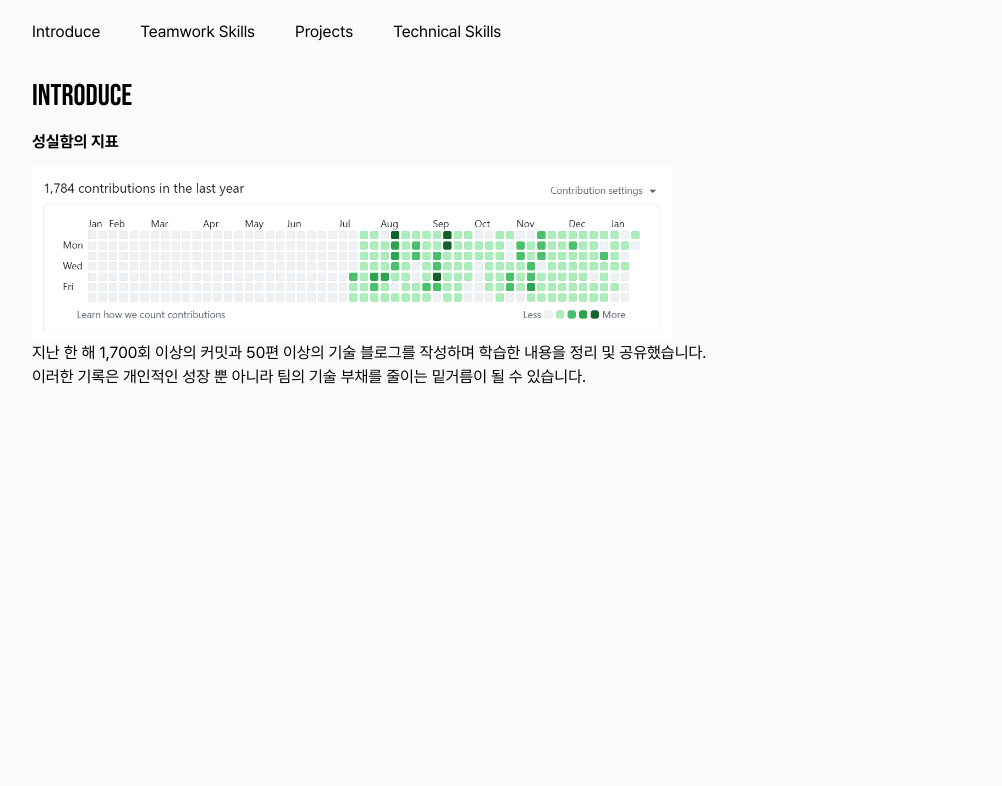
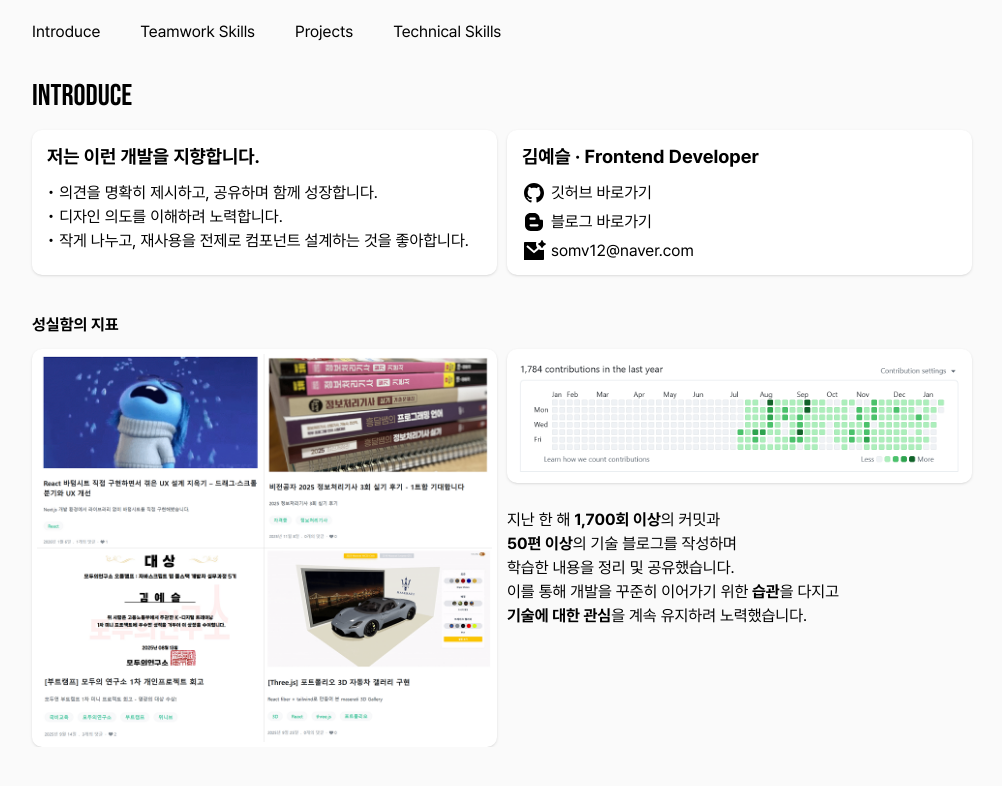
Before and after one commit to yeaseula/second-portfolio, a React (Vite) app: page /introduce in a window 1280 px wide. Shown: the top 786 px of the page, without its empty margins (138-1140 px from the left). Built offline with nearby package versions, Linux system fonts and the light colour scheme.

Commit message:
introduce: 내용 추가 및 grid 레이아웃 수정

```diff
--- a/src/aboutme/AboutInner.tsx
+++ b/src/aboutme/AboutInner.tsx
@@ -1,22 +1,78 @@
+import { RiGithubFill, RiBloggerFill, RiMailAiFill } from "@remixicon/react";
 export function AboutInner() {
   return (
     <section className="">
       <div>
+        <div className="mt-5 grid grid-cols-2 gap-4">
+          <div className="bg-white py-5 px-6 rounded-2xl shadow-sm">
+            <p className="text-3xl ff-b mb-4">저는 이런 개발을 지향합니다.</p>
+            <p>• 의견을 명확히 제시하고, 공유하며 함께 성장합니다.</p>
+            <p>• 디자인 의도를 이해하려 노력합니다.</p>
+            <p>
+              • 작게 나누고, 재사용을 전제로 컴포넌트 설계하는 것을 좋아합니다.
+            </p>
+          </div>
+          <div className=" bg-white py-5 px-6 rounded-2xl shadow-sm">
+            <p className="text-3xl ff-b">김예슬 · Frontend Developer</p>
+            <p className="mt-4">
+              <a
+                href="https://github.com/yeaseula"
+                target="_blank"
+                className="flex gap-2"
+              >
+                <RiGithubFill /> 깃허브 바로가기
+              </a>
+            </p>
+            <p className="mt-2">
+              <a
+                href="https://velog.io/@somv/posts"
+                target="_blank"
+                className="flex gap-2"
+              >
+                <RiBloggerFill /> 블로그 바로가기
+              </a>
+            </p>
+            <p className="mt-2">
+              <a
+                href="mailto:somv12@naver.com"
+                target="_blank"
+                className="flex gap-2"
+              >
+                <RiMailAiFill /> somv12@naver.com
+              </a>
+            </p>
+          </div>
+        </div>
+      </div>
+      <div className="mt-15">
         <h2>성실함의 지표</h2>
-                <div className="mt-5 w-[50vw]">
-                    <img src="/image/about-commit.png"
-                    alt=""
+        <div className="mt-5 grid grid-cols-2 gap-4">
+          <div className="bg-white rounded-2xl shadow-sm overflow-hidden p-2">
+            <img
+              src="/image/introduce/about-blog.png"
+              alt="블로그 작성 기록 샘플"
             />
           </div>
           <div>
-                    <p>지난 한 해 1,700회 이상의 커밋과 50편 이상의 기술 블로그를 작성하며
+            <div className="bg-white rounded-2xl shadow-sm overflow-hidden p-2">
+              <img src="/image/about-commit.png" alt="깃 커밋 샘플" />
+            </div>
+            <p className="mt-10">
+              지난 한 해 <span className="ff-b">1,700회 이상</span>의 커밋과
+              <br />
+              <span className="ff-b"> 50편 이상</span>의 기술 블로그를 작성하며
+              <br />
               학습한 내용을 정리 및 공유했습니다.
-                    </p>
-                    <p>
-                        이러한 기록은 개인적인 성장 뿐 아니라 팀의 기술 부채를 줄이는 밑거름이 될 수 있습니다.
+              <br />
+              이를 통해 개발을 꾸준히 이어가기 위한
+              <span className="ff-b"> 습관</span>을 다지고
+              <br />
+              <span className="ff-b">기술에 대한 관심</span>을 계속 유지하려
+              노력했습니다.
             </p>
           </div>
         </div>
+      </div>
     </section>
-    )
+  );
 }
--- a/src/data/portfolio-content/fighthero.md
+++ b/src/data/portfolio-content/fighthero.md
@@ -1,44 +1,25 @@
 ## description
-Fight Hero는 Javascript class 문법을 처음 학습한 이후,
 
->객체지향 개념을 실제 적용해보기 위해 제작한 **턴제 판타지 미니 게임**입니다.
+> 프로젝트 소개
+- Javascript class 문법을 처음 학습한 이후,객체지향 개념을 실제 적용해보기 위해 제작한 **턴제 판타지 미니 게임**
 
-유저는 용사팀과 괴수팀에서 각각 하나의 캐릭터를 선택하고
+- 유저는 용사팀과 괴수팀에서 각각 하나의 캐릭터를 선택하고 캐릭터 고유의 능력치를 기반으로 공격하며 전투를 진행할 수 있습니다.
 
-> 캐릭터 고유의 능력치를 기반으로 공격하며 전투를 진행할 수 있습니다.
+- 각 캐릭터는 **공통 베이스 클래스**를 상속받아 설계했으며,공격력, 체력, 특성 등의 차이를 통해 전투 결과가 달라지도록 구현했습니다.
 
-각 캐릭터는 **공통 베이스 클래스**를 상속받아 설계했으며,
-
-> 공격력, 체력, 특성 등의 차이를 통해 전투 결과가 달라지도록 구현했습니다.
-
-또한 캐릭터 선택 화면에서는 웅장한 판타지 분위기를 주기 위해
-
-AI를 활용하여 이미지를 제작했고,
-
-실제 전투 화면에서는 반전있는 귀여운 캐릭터를 사용해 재미를 전달하고자 했습니다.
+- 캐릭터 선택 화면에서는 웅장한 판타지 분위기를 주기 위해 AI를 활용하여 이미지를 제작했고,실제 전투 화면에서는 반전있는 귀여운 캐릭터를 사용해 재미를 전달하고자 했습니다.
 
 ## skillPoint
 
-### 설계
+> 설계
 
-- **Javascript Class**
-class문법을 중심으로 상속을 통해 다양한 캐릭터를 구현
-
-공통 속성(HP, 공격 기능)을 베이스 클래스로 정의하고
-
-extend를 이용해 각 캐릭터마다 고유 특성을 부여
+- Javascript Class: class문법을 중심으로 상속을 통해 다양한 캐릭터를 구현. 공통 속성(HP, 공격 기능)을 베이스 클래스로 정의하고 extend를 이용해 각 캐릭터마다 고유 특성을 부여
 
 
-### 에셋 제작
+> 에셋 제작
 
-- **AI 활용 이미지 제작**
-판타지,중세 유럽 콘셉트에 맞는 캐릭터 에셋 확보를 위해 AI를 활용
-
-생성된 이미지는 Procreate를 활용해 배경 제거 및 스타일 보정을 거쳐 가공
-
-개발 과정에서 디자인 리소스를 능동적으로 해결하는 경험을 할 수 있었음
-
+- AI 활용 이미지 제작: 판타지,중세 유럽 콘셉트에 맞는 캐릭터 에셋 확보를 위해 AI를 활용
 
 ## retrospect
 
-회고 추가 예정..
+개발 과정에서 디자인 리소스를 능동적으로 해결하는 경험을 할 수 있었음
--- a/src/project/detail/activeTab/ActiveFour.tsx
+++ b/src/project/detail/activeTab/ActiveFour.tsx
@@ -1,34 +1,15 @@
-import styled from "styled-components"
 import ReactMarkdown from 'react-markdown';
 import remarkGfm from "remark-gfm"
-
-const Container = styled.div`
-    font-size: 1.6rem;
-    ol, ul {
-        margin-left: 15px;
-        margin-bottom: 10px;
-    };
-    ol > li { list-style: decimal; font-size: 1.8rem };
-    > ul > li {
-        list-style: disc
-    };
-    strong {
-        text-shadow: 0 1px 2px var(--main_color)
-    }
-    blockquote {
-        margin-bottom: 15px;
-    }
-`
 
 export default function ActiveFour({tabContent}:{tabContent:string | undefined}) {
 
     if(tabContent) {
         return (
-            <Container>
+            <div>
             <ReactMarkdown remarkPlugins={[remarkGfm]}>
                 {tabContent}
             </ReactMarkdown>
-            </Container>
+            </div>
         )
     }
     return (
--- a/src/project/detail/activeTab/ActiveThree.tsx
+++ b/src/project/detail/activeTab/ActiveThree.tsx
@@ -1,35 +1,14 @@
-import styled from "styled-components"
 import ReactMarkdown from 'react-markdown';
 import remarkGfm from "remark-gfm"
 
-const Container = styled.div`
-    font-size: 1.6rem;
-    ol, ul {
-        margin-left: 15px;
-        margin-bottom: 10px;
-    };
-    ol:not(:first-child) {
-        margin-top: 35px;
-    }
-    ol > li {
-    list-style: decimal;
-    font-size: 1.8rem;
-    };
-    > ul > li {
-        list-style: disc
-    };
-    strong {
-
-    }
-`
 export default function ActiveThree({tabContent}:{tabContent: string | undefined}) {
     if(tabContent) {
         return (
-            <Container>
+            <div>
             <ReactMarkdown remarkPlugins={[remarkGfm]}>
                 {tabContent}
             </ReactMarkdown>
-            </Container>
+            </div>
         )
     }
     return (
--- a/src/project/detail/style/Detail.css
+++ b/src/project/detail/style/Detail.css
@@ -24,17 +24,20 @@ blockquote > p::before {
 
 ul > li {
   display: flex;
-  align-items: center;
+  align-items: start;
   gap: 10px;
   margin-bottom: 3px;
 }
 ul > li::before {
   content: '';
   display: inline-block;
+  position: relative;
+  top: 9px;
   width: 6px;
   height: 6px;
   border:1px solid #323232;
   border-radius: 100px;
+  flex-shrink: 0;
 }
 
 ol { padding-left: 30px; margin: 5px 0 15px; }
```
Also changed, not shown: public/image/introduce/about-blog.png (added). Lines whose indentation alone changed are shown as unchanged.
